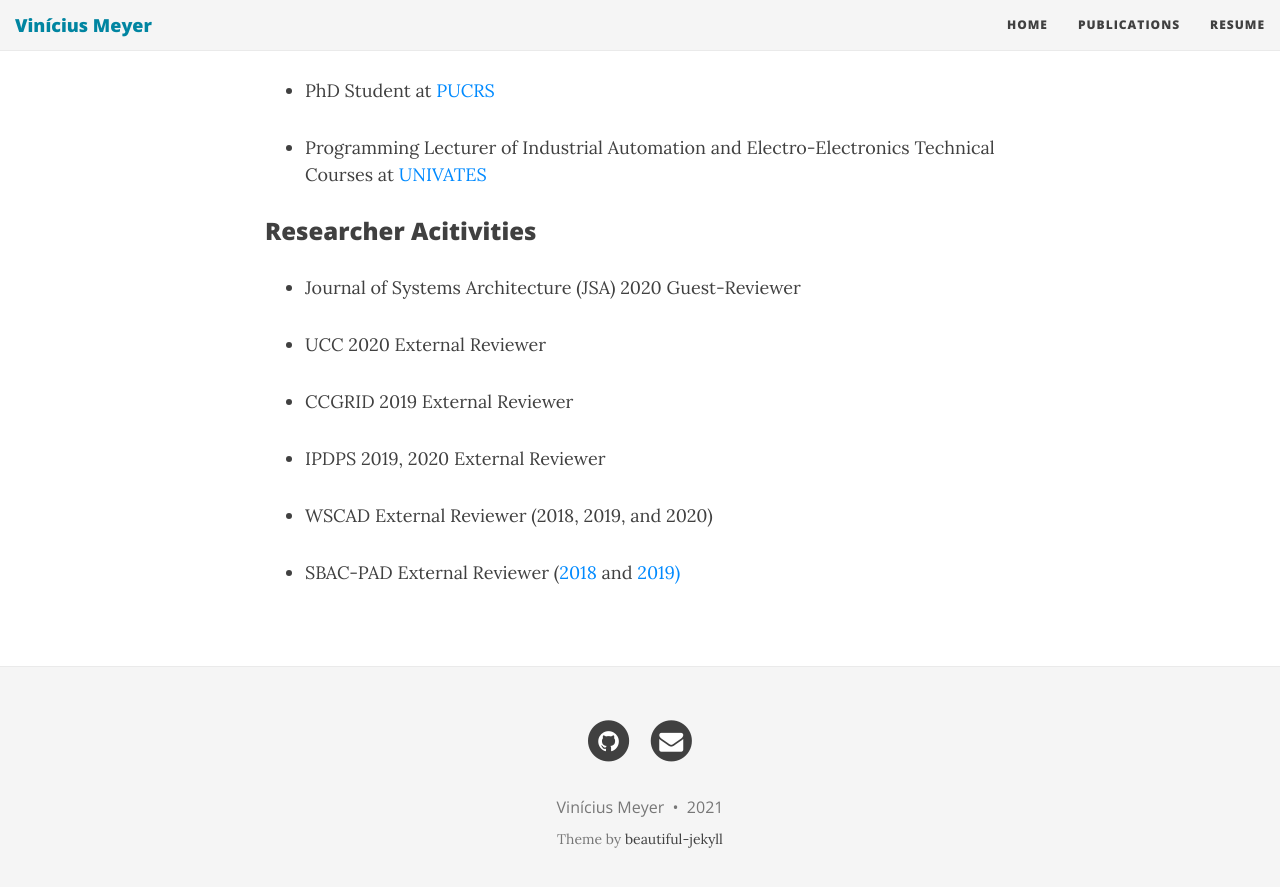
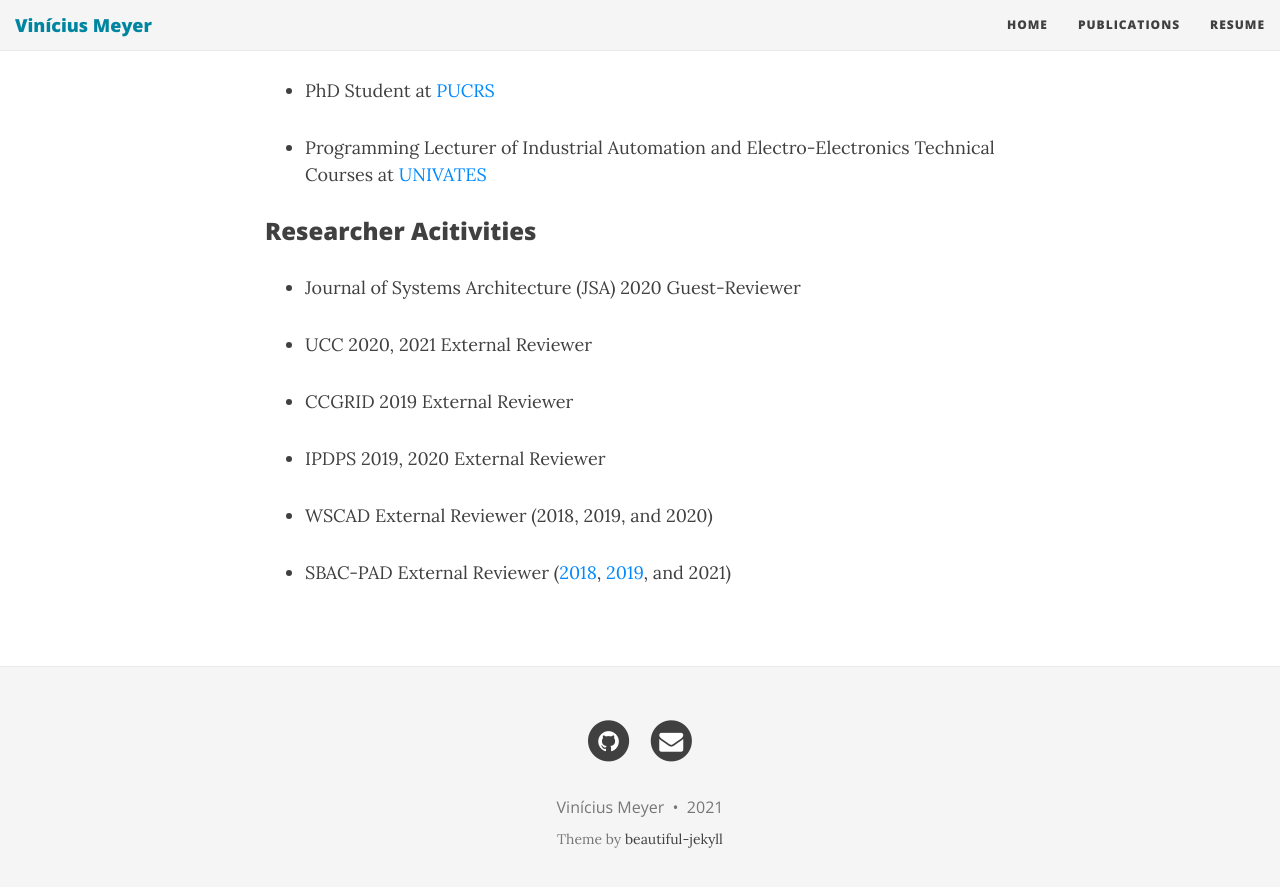
Before and after one commit to ViniciusMeyer/viniciusmeyer.github.io, a Jekyll site: the page built from index.html, in a window 1280 px wide and 900 px high, scrolled down 547 px. Shown: the top 887 px of the window. Built offline with Jekyll 4.4.1, drawn with Linux system fonts in a browser that asks for light colours; nearby versions of some CDN libraries; the list of posts is cut into pages by our own code.

Commit message:
Update index.html

```diff
--- a/index.html
+++ b/index.html
@@ -20,11 +20,11 @@ use-site-title: true
 <h3>Researcher Acitivities</h3>
 <ul>
   <li><p>Journal of Systems Architecture (JSA) 2020 Guest-Reviewer </p></li>
-  <li><p>UCC 2020 External Reviewer </p></li>
+  <li><p>UCC 2020, 2021 External Reviewer </p></li>
   <li><p>CCGRID 2019 External Reviewer </p></li>
   <li><p>IPDPS 2019, 2020 External Reviewer </p></li>
   <li><p>WSCAD External Reviewer (2018, 2019, and 2020)  </p></li>
-  <li><p>SBAC-PAD External Reviewer (<a href="https://ieeexplore.ieee.org/stamp/stamp.jsp?tp=&arnumber=8645851">2018</a> and <a href="https://ieeexplore.ieee.org/stamp/stamp.jsp?tp=&arnumber=8924150">2019)</a></p></li>
+  <li><p>SBAC-PAD External Reviewer (<a href="https://ieeexplore.ieee.org/stamp/stamp.jsp?tp=&arnumber=8645851">2018</a>, <a href="https://ieeexplore.ieee.org/stamp/stamp.jsp?tp=&arnumber=8924150">2019</a>, and 2021)</p></li>
 </ul>
 
 
```
